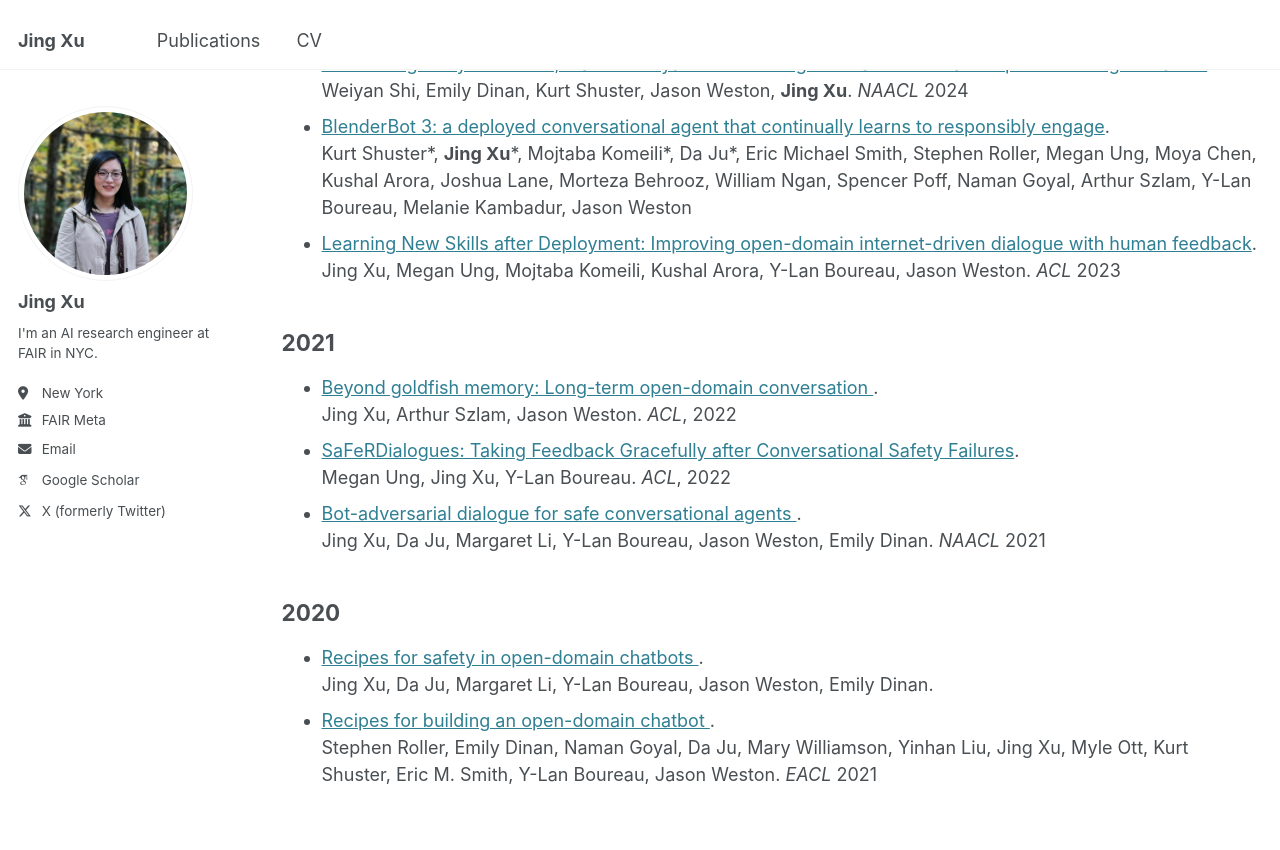
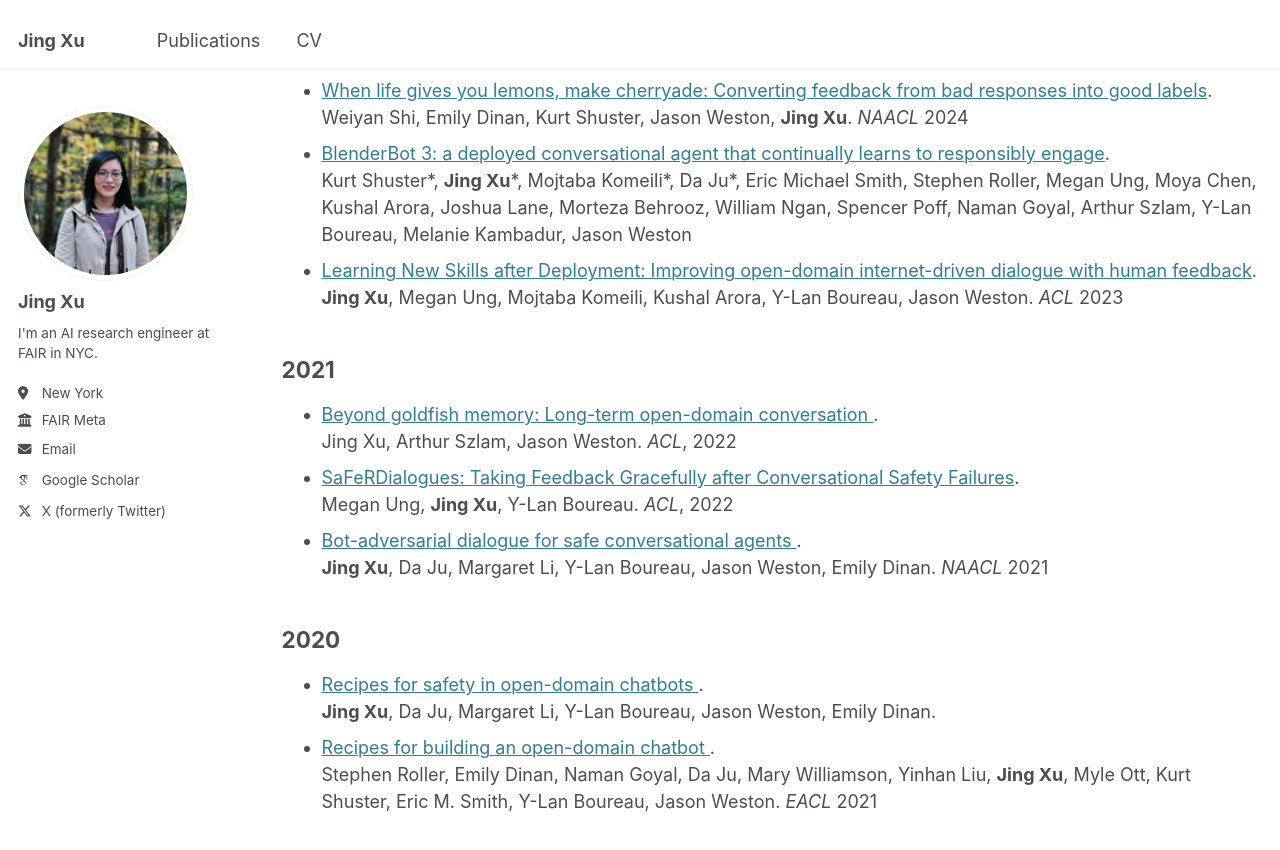
Before and after one commit to jxmsML/jxmsML.github.io, a Jekyll site: the page built from _pages/publications.html, in a window 1280 px wide and 900 px high, scrolled down 1457 px. Shown: the top 850 px of the window. Built offline with Jekyll 4.4.1, drawn with Linux system fonts in a browser that asks for light colours; some web fonts are replaced.

```diff
--- a/_pages/publications.html
+++ b/_pages/publications.html
@@ -29,15 +29,15 @@ Check out the latest update at <a href="https://scholar.google.com/citations?use
 <li><a href="https://arxiv.org/abs/2211.05826">The CRINGE loss: Learning what language not to model</a>.<br>Leonard Adolphs, Tianyu Gao, <b>Jing Xu</b>, Kurt Shuster, Sainbayar Sukhbaatar, Jason Weston.</li>
 <li><a href="https://arxiv.org/abs/2210.15893">When life gives you lemons, make cherryade: Converting feedback from bad responses into good labels</a>.<br>Weiyan Shi, Emily Dinan, Kurt Shuster, Jason Weston, <b>Jing Xu</b>.<i> NAACL</i> 2024</li>
 <li><a href="https://arxiv.org/abs/2208.03188">BlenderBot 3: a deployed conversational agent that continually learns to responsibly engage</a>.<br>Kurt Shuster*, <b>Jing Xu</b>*, Mojtaba Komeili*, Da Ju*, Eric Michael Smith, Stephen Roller, Megan Ung, Moya Chen, Kushal Arora, Joshua Lane, Morteza Behrooz, William Ngan, Spencer Poff, Naman Goyal, Arthur Szlam, Y-Lan Boureau, Melanie Kambadur, Jason Weston</li>
-<li><a href="https://arxiv.org/abs/2208.03270">Learning New Skills after Deployment: Improving open-domain internet-driven dialogue with human feedback</a>.<br>Jing Xu, Megan Ung, Mojtaba Komeili, Kushal Arora, Y-Lan Boureau, Jason Weston.<i> ACL</i> 2023</li>
+<li><a href="https://arxiv.org/abs/2208.03270">Learning New Skills after Deployment: Improving open-domain internet-driven dialogue with human feedback</a>.<br><b>Jing Xu</b>, Megan Ung, Mojtaba Komeili, Kushal Arora, Y-Lan Boureau, Jason Weston.<i> ACL</i> 2023</li>
 </ul>
 <h2>2021</h2><ul>
     <li><a href="https://arxiv.org/abs/2107.07567">Beyond goldfish memory: Long-term open-domain conversation
     </a>.<br>Jing Xu, Arthur Szlam, Jason Weston.<i> ACL</i>, 2022</li>
-    <li><a href="https://aclanthology.org/2022.acl-long.447/">SaFeRDialogues: Taking Feedback Gracefully after Conversational Safety Failures</a>.<br>Megan Ung, Jing Xu, Y-Lan Boureau.<i> ACL</i>, 2022</li>
-    <li><a href="https://aclanthology.org/2021.naacl-main.235/?fbclid=IwAR1uK-LbejGUd78EZSOxoaqynF2Ne_D0t2jDylJ0aQsrAQsmL9m8twGrgBI">Bot-adversarial dialogue for safe conversational agents    </a>.<br>Jing Xu, Da Ju, Margaret Li, Y-Lan Boureau, Jason Weston, Emily Dinan.<i> NAACL</i> 2021</li>
+    <li><a href="https://aclanthology.org/2022.acl-long.447/">SaFeRDialogues: Taking Feedback Gracefully after Conversational Safety Failures</a>.<br>Megan Ung, <b>Jing Xu</b>, Y-Lan Boureau.<i> ACL</i>, 2022</li>
+    <li><a href="https://aclanthology.org/2021.naacl-main.235/?fbclid=IwAR1uK-LbejGUd78EZSOxoaqynF2Ne_D0t2jDylJ0aQsrAQsmL9m8twGrgBI">Bot-adversarial dialogue for safe conversational agents    </a>.<br><b>Jing Xu</b>, Da Ju, Margaret Li, Y-Lan Boureau, Jason Weston, Emily Dinan.<i> NAACL</i> 2021</li>
 </ul>
 <h2>2020</h2><ul>
-    <li><a href="https://arxiv.org/abs/2010.07079">Recipes for safety in open-domain chatbots    </a>.<br>Jing Xu, Da Ju, Margaret Li, Y-Lan Boureau, Jason Weston, Emily Dinan.</li>
-    <li><a href="https://arxiv.org/abs/2004.13637">Recipes for building an open-domain chatbot    </a>.<br>Stephen Roller, Emily Dinan, Naman Goyal, Da Ju, Mary Williamson, Yinhan Liu, Jing Xu, Myle Ott, Kurt Shuster, Eric M. Smith, Y-Lan Boureau, Jason Weston.<i> EACL</i> 2021</li>
+    <li><a href="https://arxiv.org/abs/2010.07079">Recipes for safety in open-domain chatbots    </a>.<br><b>Jing Xu</b>, Da Ju, Margaret Li, Y-Lan Boureau, Jason Weston, Emily Dinan.</li>
+    <li><a href="https://arxiv.org/abs/2004.13637">Recipes for building an open-domain chatbot    </a>.<br>Stephen Roller, Emily Dinan, Naman Goyal, Da Ju, Mary Williamson, Yinhan Liu, <b>Jing Xu</b>, Myle Ott, Kurt Shuster, Eric M. Smith, Y-Lan Boureau, Jason Weston.<i> EACL</i> 2021</li>
 </ul>
```
Also changed, not shown: other parts of _pages/publications.html (+2 -2 lines).
